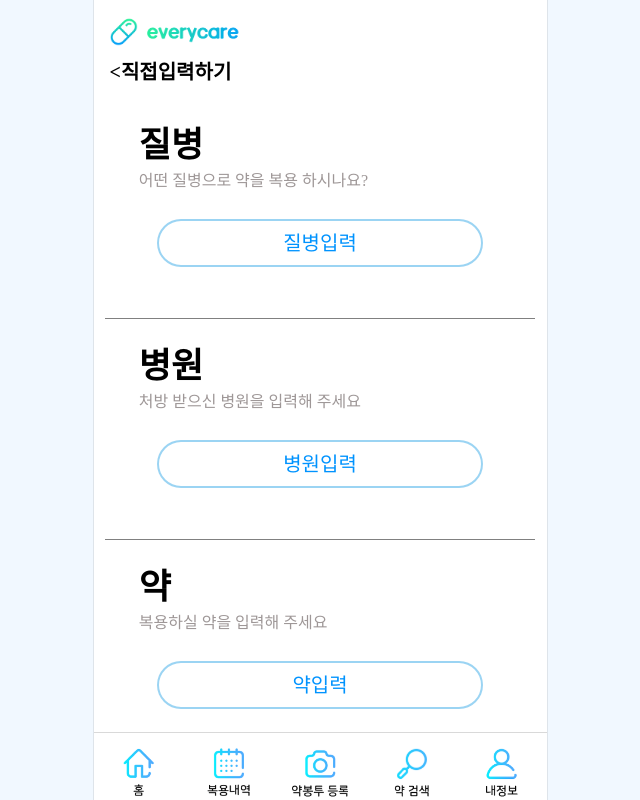
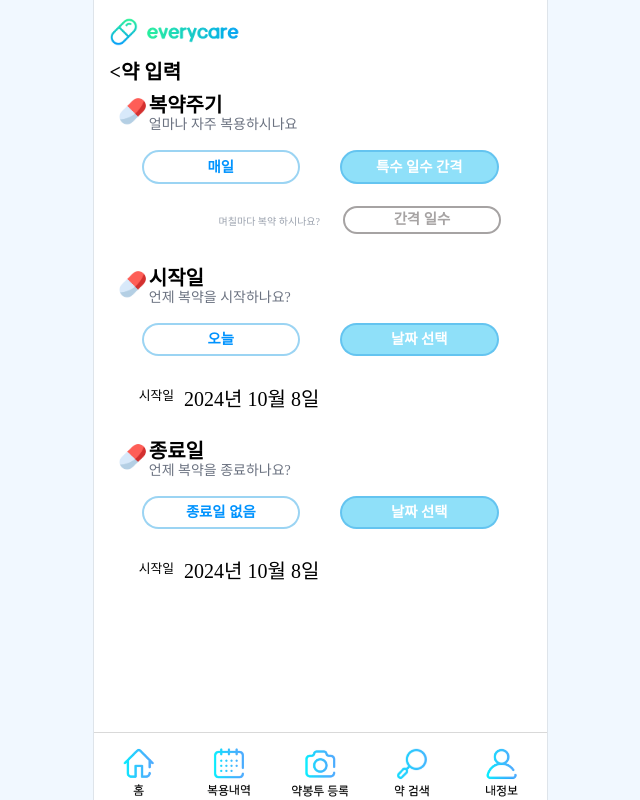
Before and after one commit to woosungking/EveryCare-frontend, a React (Vite) app: page / in a window 1280 px wide. Shown: the whole page, without its empty margins (320-960 px from the left). Built offline with nearby package versions, Linux system fonts and the light colour scheme; a web font is replaced by a local one.

Commit message:
약 직접 입력 퍼블리싱

```diff
--- a/src/components/button/Btn1.tsx
+++ b/src/components/button/Btn1.tsx
@@ -3,7 +3,7 @@ import React from 'react';
 const btnStyle = {
   borderRadius: '25px',
   backgroundColor: '#E4EFFB',
-  minWidth: '90%',
+  width: '90%',
   minHeight: '7%',
   display: 'block',
   margin: 'auto',
--- a/src/components/button/Btn2.tsx
+++ b/src/components/button/Btn2.tsx
@@ -3,7 +3,7 @@ import React from 'react';
 const btnStyle = {
   borderRadius: '25px',
   backgroundColor: '#E4EFFB',
-  minWidth: '90%',
+  width: '90%',
   minHeight: '7%',
   display: 'block',
   margin: 'auto',
--- a/src/components/register/PillNextText.tsx
+++ b/src/components/register/PillNextText.tsx
@@ -3,7 +3,7 @@ import PillImg from '../../assets/register/PillImg.png';
 // 빨간알약사진 옆 "처방약품, 복용기간, 질환이름" 텍스트가 써있는 블록에 대한 컴포넌트
 //prescriptionText를 이용해서 다른 컴포넌트가 P태그("처방약품, 복용기간, 질환이름")안에 텍스트를 입력해서 유동적으로 쓰기위함임..
 
-const PillNextText: React.FC = ({ prescriptionText}) => {
+const PillNextText: React.FC = ({ headText, contentText }) => {
   return (
     <div
       style={{
@@ -13,6 +13,7 @@ const PillNextText: React.FC = ({ prescriptionText}) => {
         marginRight: 'auto',
         display: 'flex',
         marginTop: '0.8rem',
+        fontWeight: '800',
       }}
     >
       <img
@@ -23,11 +24,11 @@ const PillNextText: React.FC = ({ prescriptionText}) => {
         style={{
           fontSize: '1.25rem',
           display: 'flex',
-          justifyContent: 'center',
-          alignItems: 'center',
+          flexDirection: 'column',
         }}
       >
-        <p>{prescriptionText}</p>
+        <p className="block">{headText}</p>
+        <p className="text-gray-500 font-abel text-sm font-normal">{contentText}</p>
       </div>
     </div>
   );
--- /dev/null
+++ b/src/components/register/PillSearch.tsx
@@ -0,0 +1,52 @@
+import React from 'react';
+import SearchIcon from '../../assets/SearchIc.png';
+import PillNextText from './PillNextText';
+import CustomHr from '../CustomHr';
+
+const PillSearch: React.FC = () => {
+  const inputStyle = {
+    border: '1px solid #02A2F8',
+    width: '26.4375rem',
+    height: '2.1875rem',
+    borderRadius: '1.375rem',
+    fontSize: '1rem',
+    textAlign: 'center',
+    marginLeft: '1rem',
+    backgroundColor: '#FFFAFA',
+  };
+  return (
+    <div className='mb-20'>
+      <form action="" className="relative mt-4">
+        <input style={inputStyle} type="text" placeholder="약 이름으로 검색" />
+        <button className="absolute right-8 bottom-2">
+          <img
+            src={SearchIcon}
+            alt="검색"
+            style={{ width: '20px', height: '20px' }}
+          />
+        </button>
+      </form>
+      <div className="mt-3 ml-5">
+        <span>검색 결과</span>
+        <span className="text-red-600"> 2</span>
+      </div>
+      <ul>
+        <li>
+          <PillNextText headText="타이레놀8시간이알서방정" contentText="진동 해열제 입니다."></PillNextText>
+          <CustomHr></CustomHr>
+        </li>
+
+        <li>
+          <PillNextText headText="타이레놀정160밀리그람"></PillNextText>
+          <CustomHr></CustomHr>
+        </li>
+        <li>
+          <PillNextText headText="타이레놀정160밀리그람"></PillNextText>
+          <CustomHr></CustomHr>
+        </li>
+      </ul>
+    </div>
+  );
+};
+
+export default PillSearch;
--- a/src/components/register/button/BackBtn.tsx
+++ b/src/components/register/button/BackBtn.tsx
@@ -7,7 +7,7 @@ const BackBtn: React.FC = ({ text }) => {
         paddingLeft: '1rem',
         fontSize: '1.25rem',
         fontWeight: 'bold',
-        marginTop:"3%"
+        marginTop: '3%',
       }}
     >
       <button> &lt; </button>
--- a/src/main.tsx
+++ b/src/main.tsx
@@ -12,6 +12,8 @@ import DirectScanPage from './pages/register/DirectScanPage';
 import ScanConfirmPage from './pages/register/ScanConfirmPage';
 import DirectRegister from './components/register/DirectRegister';
 import DirectRegisterPage from './pages/register/DirectRegisterPage';
+import PillSearchPage from './pages/register/PillSearchPage';
+import PillRegister from './pages/register/PillRegister';
 
 ReactDOM.createRoot(document.getElementById('root') as HTMLElement).render(
   <React.StrictMode>
@@ -21,6 +23,8 @@ ReactDOM.createRoot(document.getElementById('root') as HTMLElement).render(
     {/* <ScanOrDirectPage></ScanOrDirectPage> */}
     {/* <DirectScanPage></DirectScanPage> */}
     {/* <ScanConfirmPage></ScanConfirmPage> */}
-    <DirectRegisterPage></DirectRegisterPage>
+    {/* <DirectRegisterPage></DirectRegisterPage> */}
+    {/* <PillSearchPage></PillSearchPage> */}
+    <PillRegister></PillRegister>
   </React.StrictMode>,
 );
--- /dev/null
+++ b/src/pages/register/PillRegister.tsx
@@ -0,0 +1,139 @@
+import React from 'react';
+import BackLayout from '../../components/BackLayout';
+import CenterLayout from '../../components/CenterLayout';
+import NavBar from '../../components/NavBar';
+import BackBtn from '../../components/register/button/BackBtn';
+import SmallLogo from '../../components/SmallLogo';
+import PillNextText from '../../components/register/PillNextText';
+import Btn from '../../components/button/Btn2';
+
+const PillRegister: React.FC = () => {
+  const btnStyle = {
+    height: '30%',
+    width: '35%',
+    border: '2px solid rgba(59, 171, 231, 0.51)',
+    color: '#0093FE',
+    backgroundColor: 'white',
+    fontSize: '0.9rem',
+    fontWeight: '800',
+    marginLeft: '3rem',
+  };
+  const btnStyle2 = {
+    height: '30%',
+    width: '35%',
+    border: '2px solid rgba(59, 171, 231, 0.51)',
+    color: 'white',
+    backgroundColor: '#8FE0F9',
+    fontSize: '0.9rem',
+    fontWeight: '800',
+    marginRight: '3rem',
+  };
+  const btnStyle3 = {
+    height: '25%',
+    width: '35%',
+    border: '2px solid #A6A3A3',
+    color: '#A6A3A3',
+    backgroundColor: 'white',
+    fontSize: '0.9rem',
+    fontWeight: '800',
+    position: 'absolute',
+    bottom: '12%',
+    left: '55%',
+  };
+
+  return (
+    <BackLayout>
+      <div className="relative">
+        <CenterLayout>
+          <SmallLogo></SmallLogo>
+          <BackBtn text="약 입력"></BackBtn>
+          <div style={{ width: '100%', height: '10rem' }}>
+            <PillNextText
+              headText="복약주기"
+              contentText="얼마나 자주 복용하시나요"
+            ></PillNextText>
+            <form
+              style={{
+                width: '100%',
+                height: '70%',
+                display: 'flex',
+                position: 'relative',
+              }}
+            >
+              <Btn style={btnStyle}>매일</Btn>
+              <Btn style={btnStyle2}>특수 일수 간격</Btn>
+              <Btn style={btnStyle3}>간격 일수</Btn>
+              <p className="absolute bottom-5 right-1/2 text-gray-400">
+                며칠마다 복약 하시나요?
+              </p>
+            </form>
+          </div>
+          <div style={{ width: '100%', height: '10rem' }}>
+            <PillNextText
+              headText="시작일"
+              contentText="언제 복약을 시작하나요?"
+            ></PillNextText>
+            <form
+              style={{
+                width: '100%',
+                height: '70%',
+                display: 'flex',
+                position: 'relative',
+              }}
+            >
+              <Btn style={btnStyle}>오늘</Btn>
+              <Btn style={btnStyle2}>날짜 선택</Btn>
+              <p
+                className="absolute"
+                style={{ left: '10%', bottom: '15%', fontSize: '0.8rem' }}
+              >
+                시작일
+              </p>
+              <p
+                className="absolute"
+                style={{ left: '20%', bottom: '10%', fontSize: '1.25rem' }}
+              >
+                2024년 10월 8일
+              </p>
+            </form>
+          </div>
+
+          <div style={{ width: '100%', height: '10rem' }}>
+            <PillNextText
+              headText="종료일"
+              contentText="언제 복약을 종료하나요?"
+            ></PillNextText>
+            <form
+              style={{
+                width: '100%',
+                height: '70%',
+                display: 'flex',
+                position: 'relative',
+              }}
+            >
+              <Btn style={btnStyle}>종료일 없음</Btn>
+              <Btn style={btnStyle2}>날짜 선택</Btn>
+              <p
+                className="absolute"
+                style={{ left: '10%', bottom: '15%', fontSize: '0.8rem' }}
+              >
+                시작일
+              </p>
+              <p
+                className="absolute"
+                style={{ left: '20%', bottom: '10%', fontSize: '1.25rem' }}
+              >
+                2024년 10월 8일
+              </p>
+            </form>
+          </div>
+
+
+        </CenterLayout>
+        <NavBar></NavBar>
+      </div>
+    </BackLayout>
+  );
+};
+
+export default PillRegister;
--- /dev/null
+++ b/src/pages/register/PillSearchPage.tsx
@@ -0,0 +1,24 @@
+import React from 'react';
+import BackLayout from '../../components/BackLayout';
+import CenterLayout from '../../components/CenterLayout';
+import NavBar from '../../components/NavBar';
+import SmallLogo from '../../components/SmallLogo';
+import BackBtn from '../../components/register/button/BackBtn';
+import PillSearch from '../../components/register/PillSearch';
+
+const PillSearchPage: React.FC = () => {
+  return (
+    <BackLayout>
+      <div className="relative">
+        <CenterLayout>
+          <SmallLogo></SmallLogo>
+          <BackBtn text="약 입력"></BackBtn>
+          <PillSearch></PillSearch>
+        </CenterLayout>
+        <NavBar></NavBar>
+      </div>
+    </BackLayout>
+  );
+};
+
+export default PillSearchPage;
```
Also changed, not shown: src/pages/register/DirectRegisterPage.tsx (+17 -3 lines), src/assets/SearchIc.png (added).
